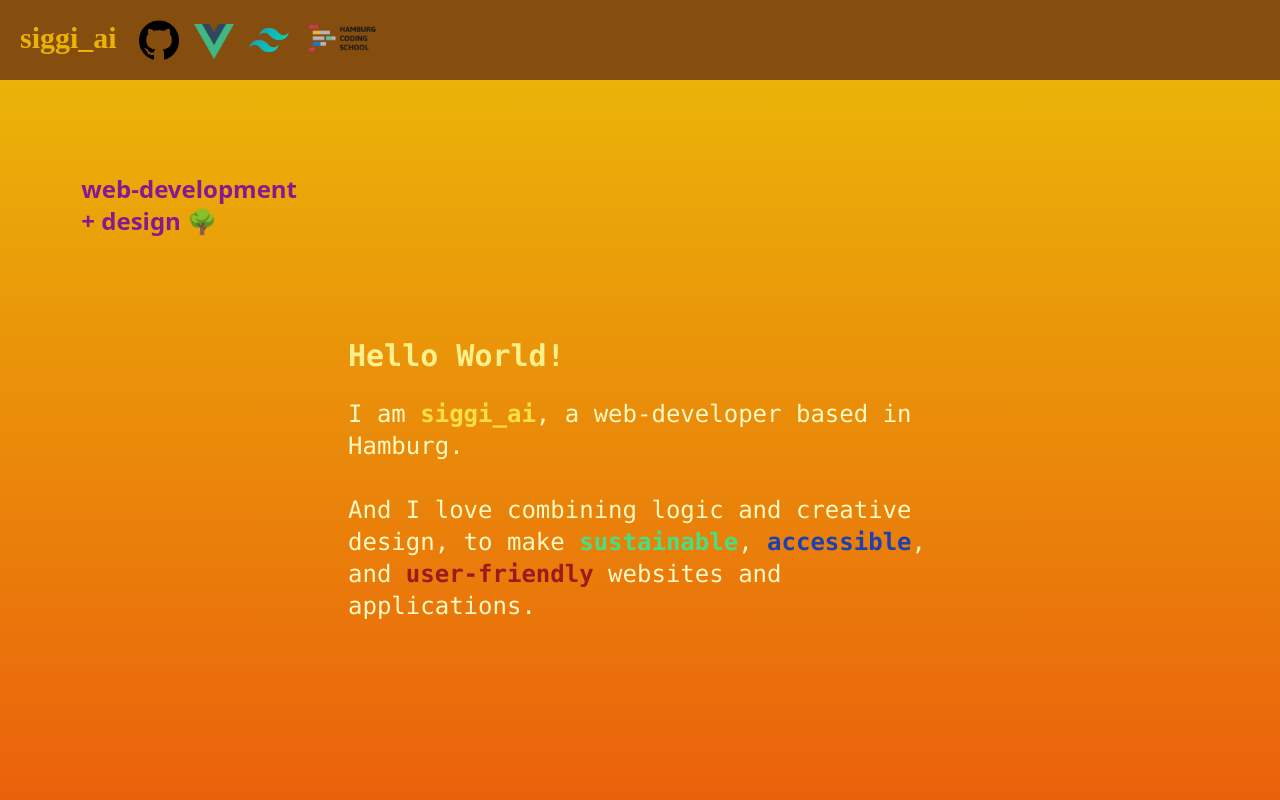
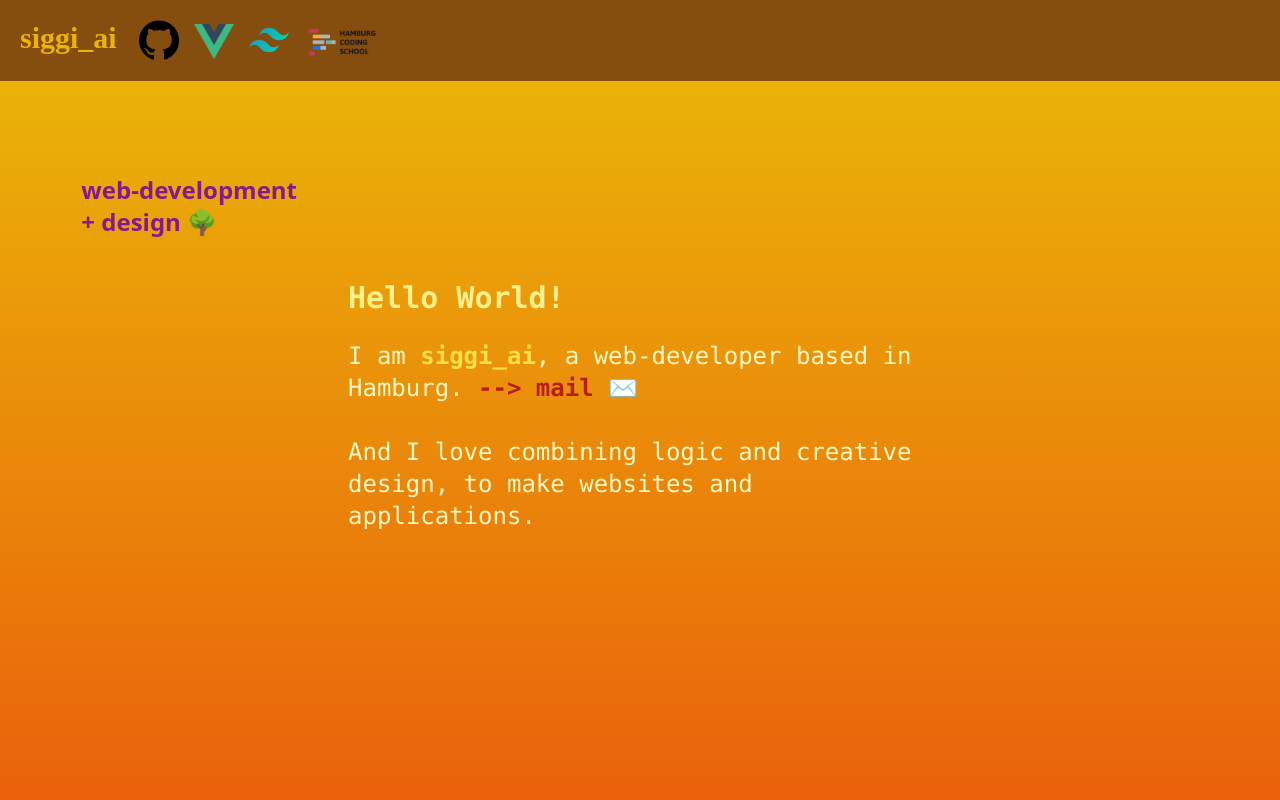
Before and after one commit to siggi-ai/portfolio-2024, a Vue app: page / in a window 1280 px wide. Shown: the top 800 px of the page. Built offline with nearby package versions, Linux system fonts and the light colour scheme; a web font is replaced by a local one.

Commit message:
the lion king design

```diff
--- a/src/App.vue
+++ b/src/App.vue
@@ -18,7 +18,7 @@
           ><img src="/images/tailwind-icon.png" alt="Logo-tailwind" class="w-10 mt-2"
         /></a>&nbsp;&nbsp;
         <a href="https://hamburgcodingschool.com/"
-          ><img src="/images/hcs.png" alt="Logo-coding-school" class="w-20"
+          ><img src="/images/hcs.png" alt="Logo-coding-school" class="w-20 mt-1"
         /></a>
       </div>
       </h1>
@@ -28,11 +28,11 @@
     <div
       class="sticky h-screen flex flex-col items-center justify-center bg-gradient-to-b from-yellow-500 to-orange-600 w-screen"
     >
-      <p class="text-2xl font-bold -mt-[550px] absolute p-7 text-fuchsia-800 w-11/12">
-        web-development <br />+ design 🌳
-      </p>
+        <p class="text-2xl font-bold -mt-[550px] absolute p-7 text-fuchsia-800 w-11/12">
+          web-development <br />+ design 🌳
+        </p>
       <h1
-        class="font-mono font-semibold text-xl subpixel-antialiased md:text-3xl p-7 -mb-8 text-yellow-200 w-4/5 md:w-2/4"
+        class="font-mono font-semibold text-xl subpixel-antialiased md:text-3xl p-7 -mb-8 text-yellow-200 w-4/5 md:w-2/4 md:-mt-[150px]"
       >
         Hello World!
       </h1>
@@ -42,14 +42,15 @@
         I am
         <a href="https://github.com/siggi-ai"
           ><b class="text-yellow-300">siggi_ai</b></a
-        >, a web-developer based in Hamburg.<br />
+        >, a web-developer based in Hamburg.
+        <a href="mailto:smiley.face@gmx.de"  class="text-red-700 md:text-2xl font-mono font-bold">--> mail ✉️</a>
+        <br />
         <br />
         And I love combining logic and creative design, to make
-        <b class="text-green-400">sustainable</b>,
-        <b class="text-blue-800">accessible</b>, and
-        <b class="text-red-800">user-friendly</b> websites and applications.
+         websites and applications.
 
       </h2>
+
 
     </div>
     <!-- second slide -->
```
